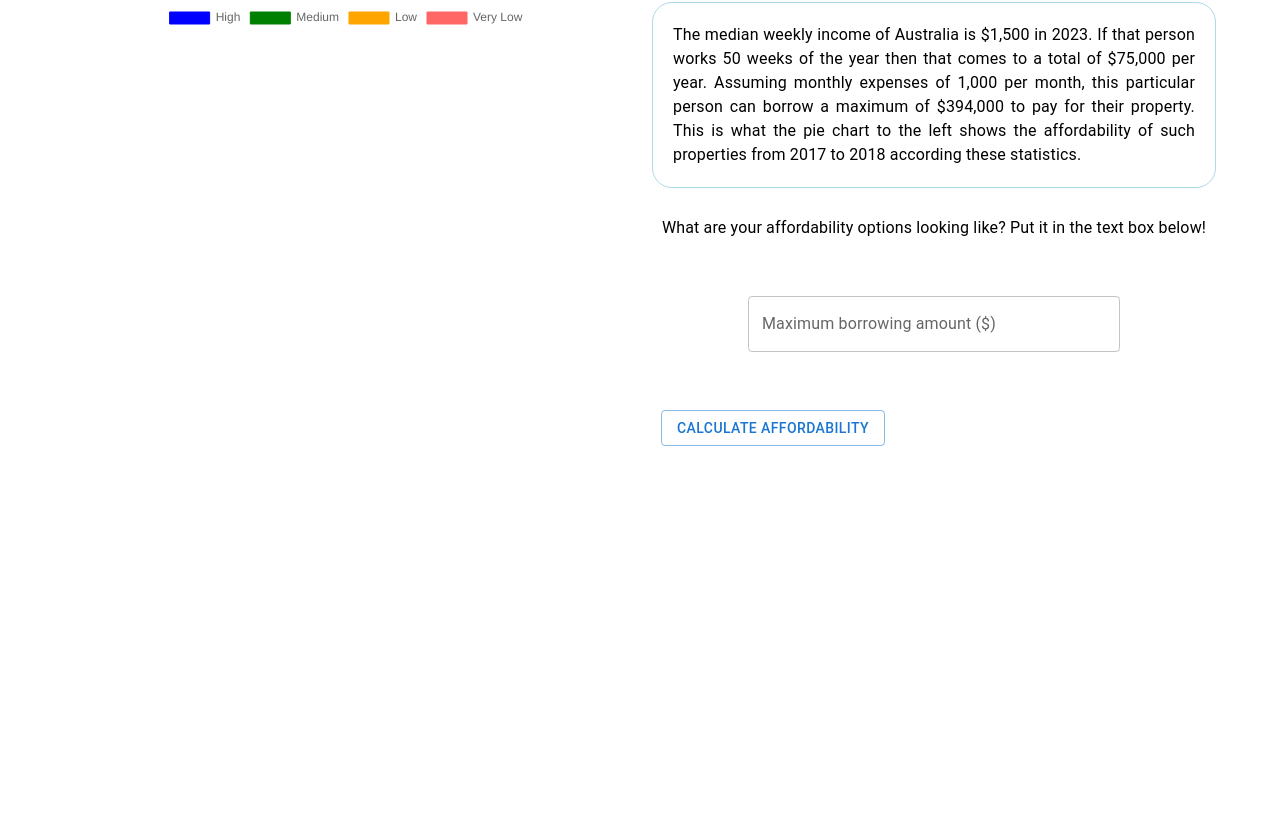
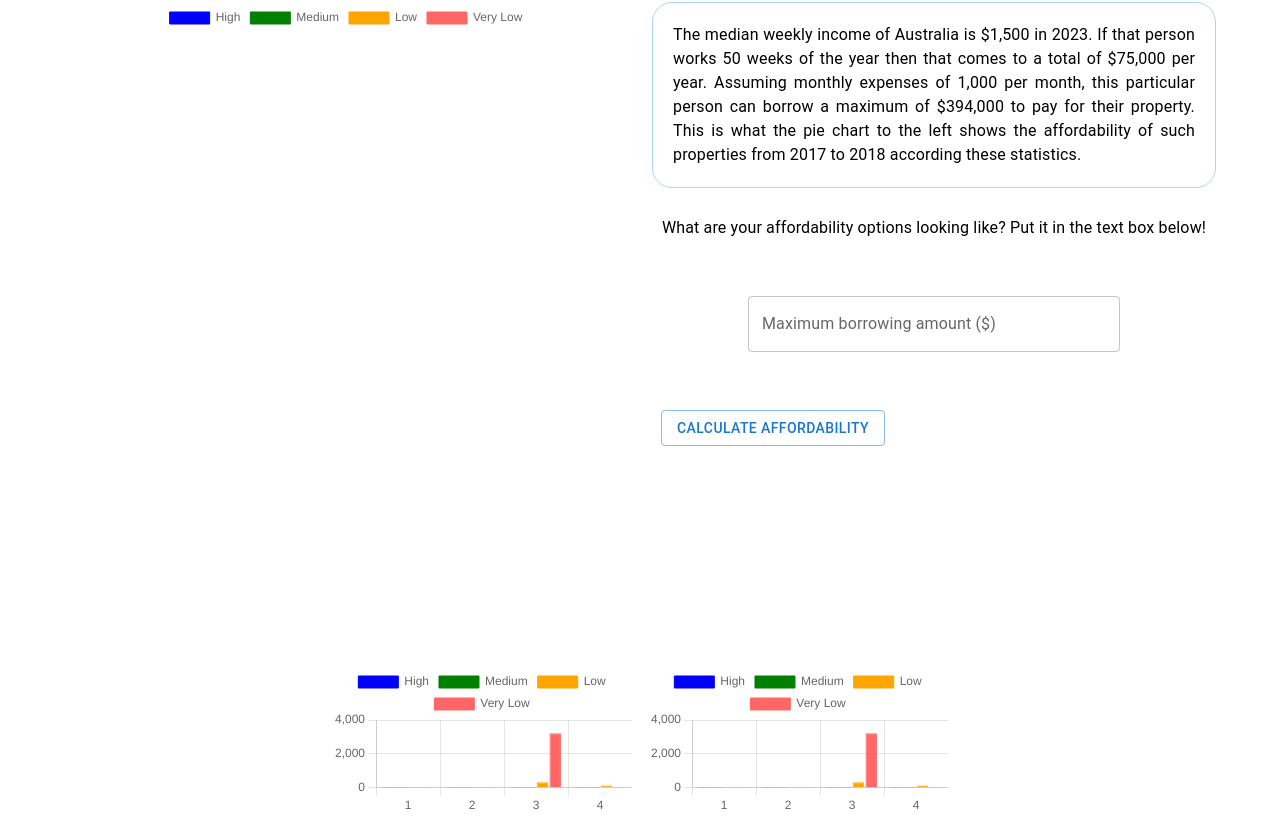
Before and after one commit to Solverpilen/COS30049-Assignment-2, a React (Create React App) app in the folder housing_enjoyers_website/: page /Affordability in a window 1280 px wide. Shown: the part 327-1143 px from the top of the page. Before the commit the page ends 893 px from the top, so only its background shows below. Built offline with nearby package versions, Linux system fonts and the light colour scheme; no server answers.

Commit message:
updated main.py

```diff
--- /dev/null
+++ b/housing_enjoyers_website/src/components/BedBathAffordability.js
@@ -0,0 +1,36 @@
+
+import {
+    Grid2 as Grid,
+    Container, TextField, Box, Button, Typography
+} from '@mui/material';
+import axios from 'axios'
+import React, { useEffect, useState } from 'react';
+import createAffordabilityBarChart from '../services/createAffordabilityBarChart.js';
+
+function BedBathAffordability() {
+
+    const bathroomBarChart = createAffordabilityBarChart(["1", "2", "3", "4"],[1,2,1,1], [1,2,1,1], [1,2,321,123,1], [1,2,3213,12]);
+    const anotherchart =  createAffordabilityBarChart(["1", "2", "3", "4"],[1,2,1,1], [1,2,1,1], [1,2,321,123,1], [1,2,3213,12]);
+
+
+    return (
+    <div>
+
+        <Container maxWidth="lg" style={{ marginTop: '100px'}}>
+            <Grid container spacing={2} alignItems="center" justifyContent="center">
+                <Grid item xs={12} md={6} style={{ display: 'flex', justifyContent: 'center' }}>
+                    <div>{bathroomBarChart}</div>
+                </Grid>
+
+                <Grid item xs={12} md={6} style={{ display: 'flex', justifyContent: 'center' }}>
+                    <div>{anotherchart}</div>
+                </Grid>
+            </Grid>
+        </Container>
+
+    </div>
+
+    );
+}
+
+export default BedBathAffordability;
--- a/housing_enjoyers_website/src/pages/Affordability.js
+++ b/housing_enjoyers_website/src/pages/Affordability.js
@@ -6,20 +6,16 @@ import {
 } from '@mui/material';
 import axios from 'axios'
 import React, { useEffect, useState } from 'react';
+import BedBathAffordability from '../components/BedBathAffordability.js'
 
 
 function Affordability() {
 
     const [chartData, setChartData] = useState({});
     const [borrow, setBorrow] = useState('');
-    const [newData, setNewData] = useState('');
     const [currentChart, setCurrentChart] = useState('');
 
-
-
-
-
-
+    // useeffect runs the code below on first render to get the default pie chart
     useEffect(() => {
         axios.get('http://localhost:8000/price_prediction/default_pie_chart')  // Example API call to FastAPI
             .then(response => {
@@ -32,7 +28,7 @@ function Affordability() {
                     [chartData.high, chartData.medium, chartData.low, chartData["very low"]], ["blue", "green", "orange", "#FF6666"],
                     ["blue", "green", "orange", "#FF6666"]);
 
-
+                //sets the pie chart to the current chart
                      setCurrentChart(defaultPieChart);
 
             })
@@ -43,7 +39,8 @@ function Affordability() {
     }, []);
 
 
-
+    // use effect takes place once the chartData changes, creating a new pie chart and setting it to
+    // the current pie chart
     useEffect(() => {
 
         const personalisedPieChart = createPieChart("Personal Affordability Options",
@@ -57,7 +54,7 @@ function Affordability() {
 
 
 
-
+    // does a post request based on the argument borrowingInput. invokes the backend function to then return data
     function updatePieChart(borrowingInput) {
 
         const borrowInput = borrowingInput;
@@ -65,6 +62,8 @@ function Affordability() {
         axios.post(`http://localhost:8000/price_prediction/${borrowInput}`)
         .then(response => {
             console.log('Fetched Data:', response.data);
+
+            // sets the chartData to the response from the backend, invoking the use effect that changes the chart data
             setChartData(response.data.ratings);
 
 
@@ -122,8 +121,14 @@ function Affordability() {
 
         </Container>
 
+        <BedBathAffordability/>
+
+
 
     </div>
+
+
+
 
     );
 
--- /dev/null
+++ b/housing_enjoyers_website/src/services/createAffordabilityBarChart.js
@@ -0,0 +1,68 @@
+import React from 'react';
+import { Bar } from 'react-chartjs-2';
+import { Chart as ChartJS, ArcElement, Tooltip, Legend, CategoryScale, LinearScale,
+  PointElement,
+  LineElement,
+  BarElement } from 'chart.js';
+
+// Register necessary Chart.js components
+ChartJS.register(ArcElement, Tooltip, Legend, CategoryScale, LinearScale, PointElement, LineElement, BarElement );
+
+function createAffordabilityBarChart(Labels, highData, mediumData, lowData, veryLowData) {
+
+  const data = {
+    labels: Labels,
+    datasets: [
+      {
+        label: "High",
+        data: highData,
+        backgroundColor: "blue",
+        borderColor: "blue",
+        borderWidth: 1,
+      },
+      {
+        label: "Medium",
+        data: mediumData,
+        backgroundColor: "green",
+        borderColor:"green",
+        borderWidth: 1,
+      },
+      {
+        label: 'Low',
+        data: lowData,
+        backgroundColor: "orange",
+        borderColor:"orange",
+        borderWidth: 1,
+      },
+      {
+        label: "Very Low",
+        data: veryLowData,
+        backgroundColor: "#FF6666",
+        borderColor:"#FF6666",
+        borderWidth: 1,
+      }
+    ],
+  };
+
+  const options = {
+    maintainAspectRatio: false,
+    plugins: {
+      legend: {
+        position: 'top',
+      },
+      tooltip: {
+        callbacks: {
+          label: function (tooltipItem) {
+            const value = tooltipItem.raw; // Get the raw value (e.g., 12, 19)
+            const label = tooltipItem.label; // Get the label (e.g., "Red")
+            return `${label}: ${value} units`; // Custom tooltip text
+          },
+        },
+      },
+    },
+  };
+
+  return <Bar data= {data} options/>;
+};
+
+export default createAffordabilityBarChart;
--- a/housing_enjoyers_website/src/services/createPieChart.js
+++ b/housing_enjoyers_website/src/services/createPieChart.js
@@ -17,6 +17,8 @@ function createPieChart(Label, Labels, Data, backGroundColor, Bordercolor) {
         borderColor:Bordercolor,
         borderWidth: 1,
       },
+
+
     ],
   };
 
```
Also changed, not shown: housing_enjoyers_website/src/components/charts/LineChart.js (deleted, +0 -34 lines), housing_enjoyers_website/src/services/updatePieChart.js (deleted, +0 -17 lines), 1 other file (tests, documents, lock files or other folders).
